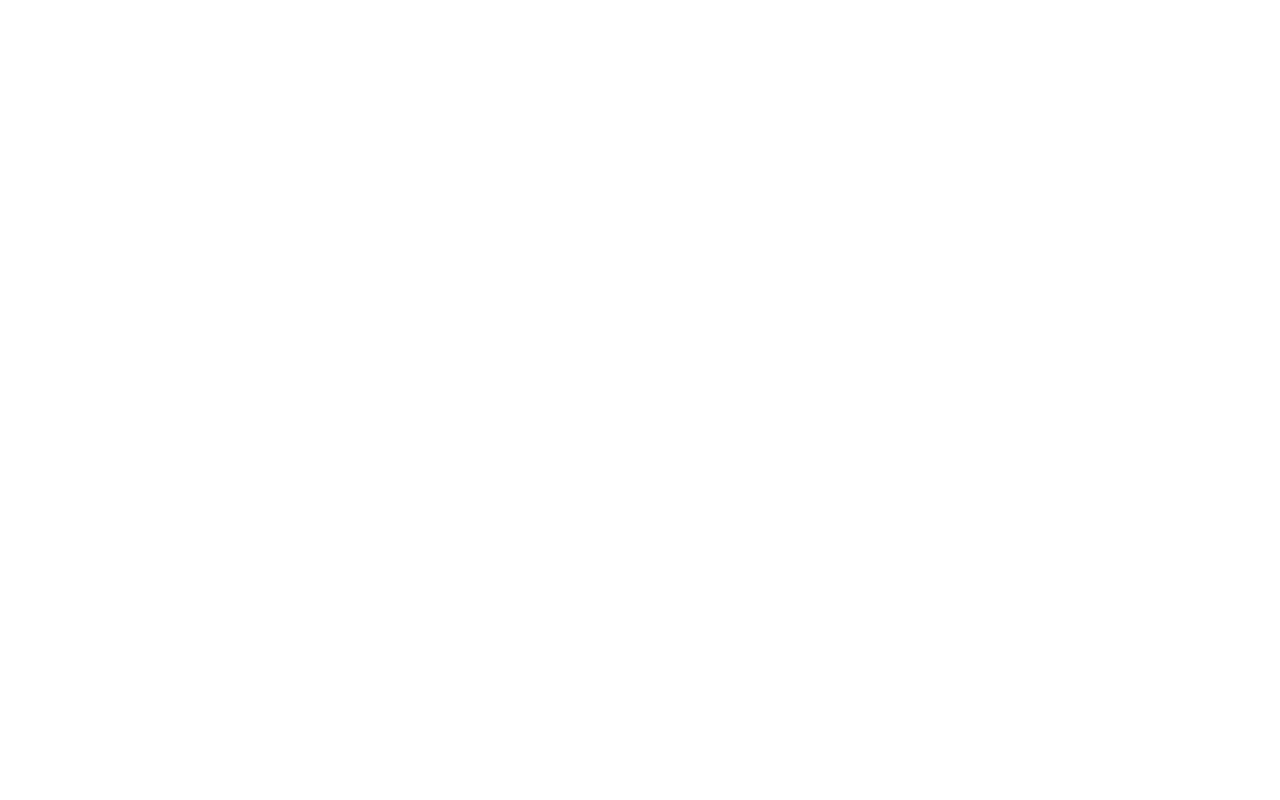
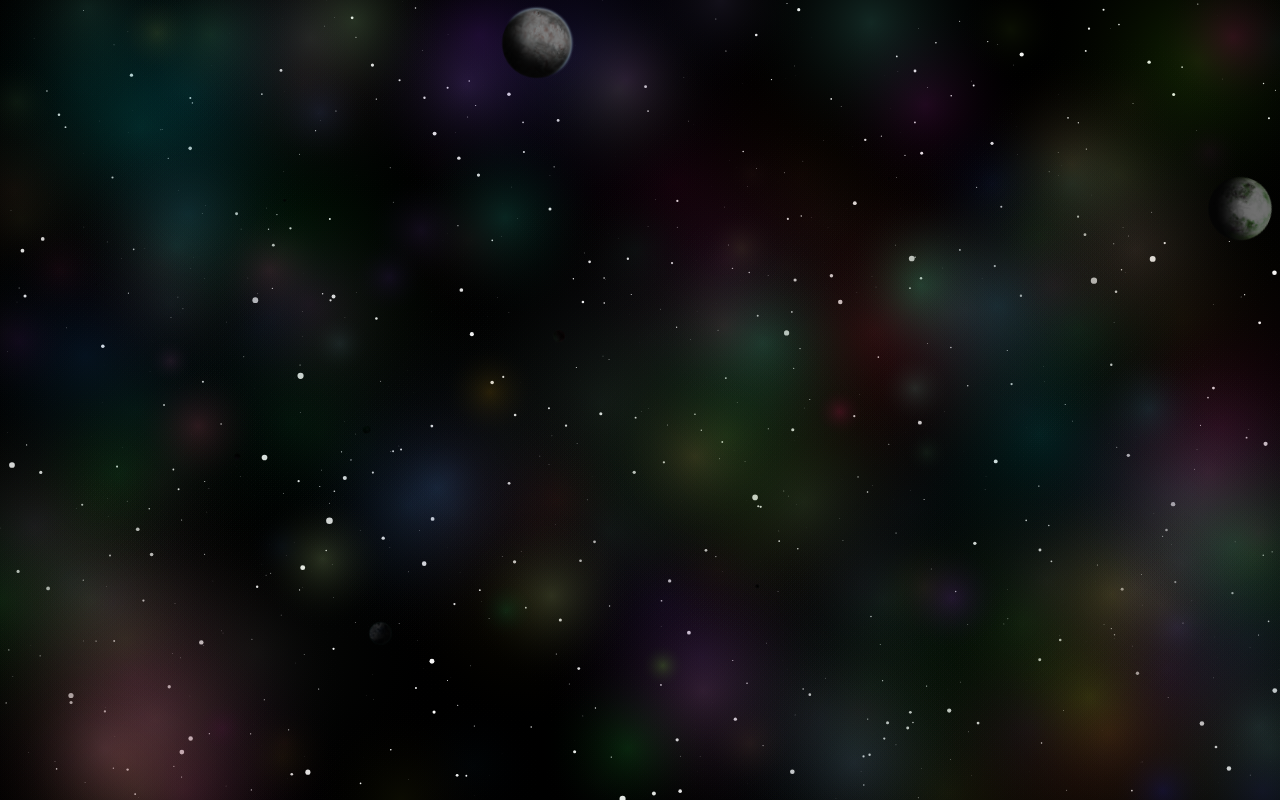
Before and after one commit to LeonhardTissen/spaceBackgroundJS, a plain HTML site: page index.html in a window 1280 px wide. Drawn offline with Linux system fonts and the light colour scheme.

Commit message:
Planets, Stars and Stardust
The ingredients needed for the perfect space background!

```diff
--- a/index.html
+++ b/index.html
@@ -7,6 +7,7 @@
 </head>
 <body>
 	<canvas id="spaceBackground"></canvas>
+	<div id="spacePlanets"></div>
 	<script type="text/javascript" src="spaceBackground.js"></script>
 </body>
 </html>
--- a/spaceBackground.js
+++ b/spaceBackground.js
@@ -1,2 +1,95 @@
+// Initialization
 const cvs = document.getElementById('spaceBackground');
 const ctx = cvs.getContext('2d');
+const planets = document.getElementById('spacePlanets')
+//cvs.style.pointerEvents = 'none';
+planets.style.position = 'fixed';
+planets.style.top = 0;
+planets.style.left= 0;
+planets.style.width = "100vw"
+planets.style.height= "100vh"
+cvs.style.position = 'fixed';
+cvs.style.top = 0;
+cvs.style.left= 0;
+cvs.style.width = "100vw"
+cvs.style.height= "100vh"
+
+// Resize the canvas on window resize
+function resizeCanvas() {
+	cvs.width = window.innerWidth;
+	cvs.height = window.innerHeight;
+	startDraw();
+}
+resizeCanvas()
+window.onresize = resizeCanvas;
+
+// Extra functions
+function getRandomColor() {
+	return "#" + Math.floor(Math.random()*16777215).toString(16).padStart(6, '0');
+}
+
+// Actual drawing stuff
+function drawSpaceDust() {
+	const x = Math.random() * cvs.width;
+	const y = Math.random() * cvs.height;
+	const r = Math.random() * 200 + 20;
+	const gradient = ctx.createRadialGradient(x, y, 0, x, y, r)
+	gradient.addColorStop(0, getRandomColor());
+	gradient.addColorStop(1, '#0000');
+	ctx.fillStyle = gradient;
+	ctx.globalAlpha = Math.random() / 5
+	ctx.beginPath()
+	ctx.arc(x, y, r, 0, Math.PI * 2)
+	ctx.fill();
+}
+
+function drawStar() {
+	const x = Math.random() * cvs.width;
+	const y = Math.random() * cvs.height;
+	const r = 4 * Math.random() * Math.random() * Math.random();
+	ctx.fillStyle = "#FFF";
+	ctx.globalAlpha = 1
+	ctx.beginPath()
+	ctx.arc(x, y, r, 0, Math.PI * 2)
+	ctx.fill();
+}
+function drawPlanet() {
+	const x = Math.floor(Math.random() * cvs.width);
+	const y = Math.floor(Math.random() * cvs.height);
+	const r = 50 * (Math.random() * 2.5) * (Math.random() * 2) * (Math.random() * 1.2);
+	const planet = document.createElement('img');
+	planet.src = `planets/${Math.floor(Math.random() * 6)}min.png`
+	planet.style.pointerEvents = 'none';
+	planet.style.filter = `brightness(${r/150}) hue-rotate(${Math.random() * 360}deg)`;
+	planet.style.width = r + "px";
+	planet.style.position = 'absolute';
+	planet.style.left = x + "px";
+	planet.style.top = y + "px";
+	planet.style.transition = `all 200s linear`
+	planet.style.transform = `rotateZ(${Math.random() * 360}deg)`;
+	setTimeout(function() {
+		planet.style.transform = `translateX(${Math.random() * 1600 - 800}px)`;
+		planet.style.transform = `rotateZ(${Math.random() * 760 - 360}deg)`;
+	}, 1)
+
+	planets.appendChild(planet);
+}
+
+function startDraw() {
+	var perf = performance.now()
+	ctx.fillStyle = '#000';
+	planets.innerHTML = "";
+	ctx.fillRect(0, 0, cvs.width, cvs.height)
+
+	for (var i = 0; i < 1000; i ++) {
+		drawStar()
+	}
+	for (var i = 0; i < 200; i ++) {
+		drawSpaceDust()
+	}
+	for (var i = 0; i < 10; i ++) {
+		drawPlanet()
+	}
+
+	console.log((performance.now() - perf) / 1000 + " seconds to render.")
+}
```
Also changed, not shown: planets/0.png (added), planets/0min.png (added), planets/1.png (added), planets/1min.png (added), planets/2min.png (added), planets/3min.png (added), planets/4min.png (added), planets/5min.png (added), 4 other files.
